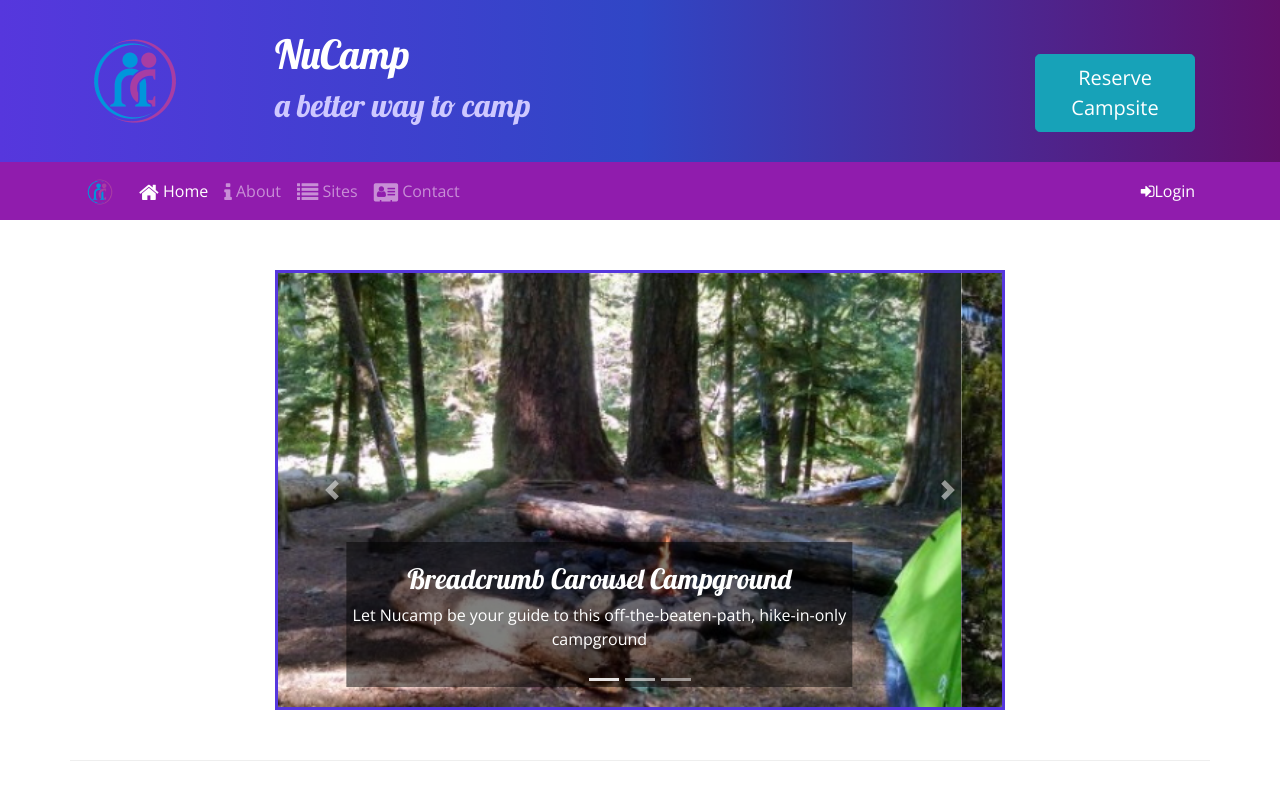
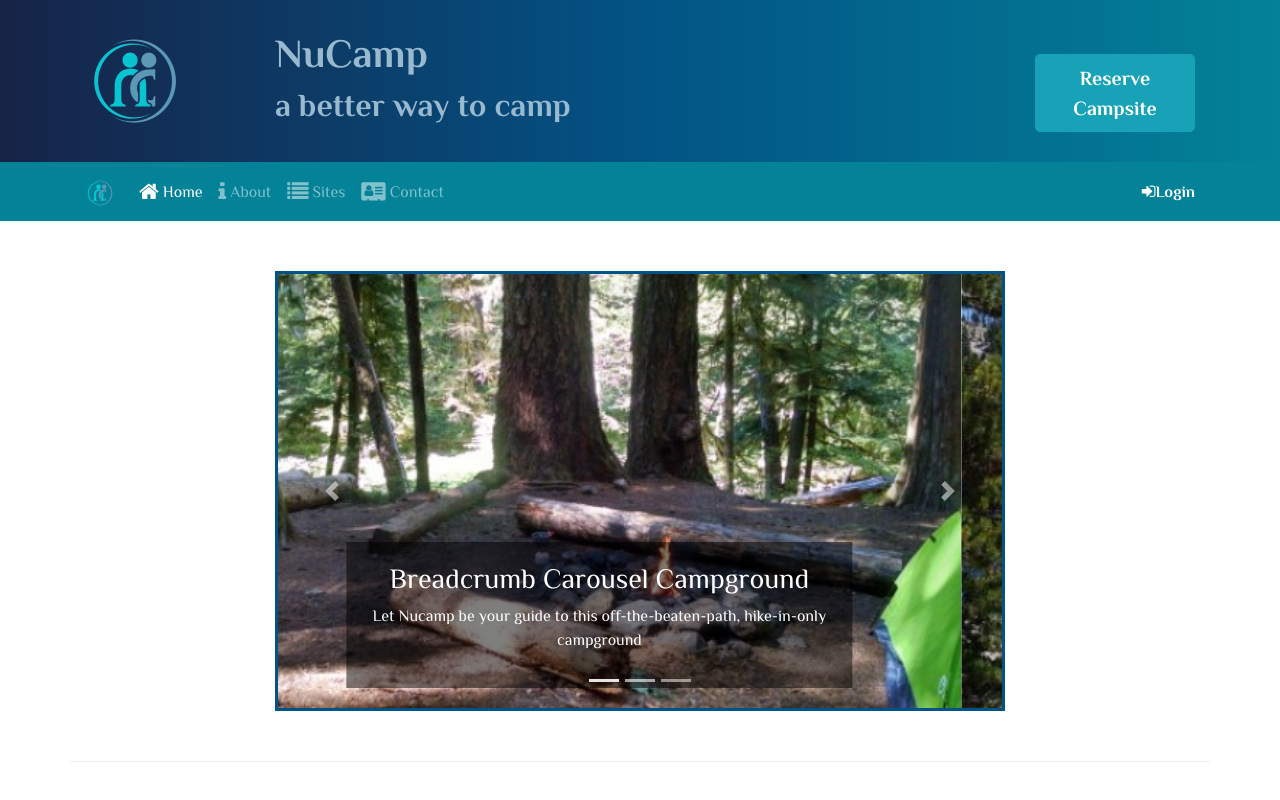
Before and after one commit to BravoDev1111/Nucampsite, a website: page index.html in a window 1280 px wide. Shown: the top 800 px of the page. Drawn offline with nearby package versions, Linux system fonts and the light colour scheme.

Commit message:
Code Challenge

```diff
--- a/css/styles.css
+++ b/css/styles.css
@@ -1,28 +1,32 @@
 body {
-    font-family: "Open Sans", sans-serif;
+    font-family: "Philosopher", sans-serif;
+}
+h1 {
+    font-family: "Philosopher", cursive;
+    color: #99BACE;
 }
 
-h1, h2, h3 {
-    font-family: "Lobster", cursive;
+ h2, h3 {
+    font-family: "Philosopher", cursive;
 }
 
 h2 {
-    color: #3046C5;
+    color: #025385;
 }
 
 header h2 {
-    color: #CEC8FF;
+    color: #99BACE;
 }
 
 .site-footer {
-    background-image: linear-gradient(#CEC8FF, white);
+    background-image: linear-gradient(#038298, lightgrey);
     padding: 20px 0;
 }
 
 .jumbotron {
     margin: 0;
     padding: 30px;
-    background-image: linear-gradient(to right, #5637DD, #3046C5, #60106B);
+    background-image: linear-gradient(to right, #172347, #025385, #038298);
     color: white;
 }
 
@@ -33,7 +37,7 @@ header h2 {
 }
 
 .navbar {
-    background-color: #901CAD
+    background-color: #038298;
 }
 a, a:hover {
     color: inherit;
@@ -43,5 +47,8 @@ a, a:hover {
     background-color: rgba(0, 0, 0, 0.5);
 }
 .carousel {
-    border: solid #5637DD
+    border: solid #025385;
 }
+.card-header {
+    background-image: #172347
+}
--- a/index.html
+++ b/index.html
@@ -12,7 +12,9 @@
     <!-- Additional CSS must be placed after Bootstrap CSS -->
     <link rel="stylesheet" href="node_modules/font-awesome/css/font-awesome.min.css" />
     <link rel="stylesheet" href="node_modules/bootstrap-social/bootstrap-social.css" />
-    <link rel="stylesheet" href="https://fonts.googleapis.com/css?family=Lobster|Open+Sans" />
+    <link rel="preconnect" href="https://fonts.googleapis.com">
+    <link rel="preconnect" href="https://fonts.gstatic.com" crossorigin>
+    <link href="https://fonts.googleapis.com/css2?family=Philosopher:wght@400;700&display=swap" rel="stylesheet">
     <link rel="stylesheet" href="css/styles.css" />
 
     <title>NuCamp: A Better Way To Camp</title>
@@ -24,16 +26,16 @@
         <div class="container">
             <div class="row">
                 <div class="col-4 col-sm-3 col-md-2 align-self-center">
-                    <img src="./images/logo.png" class="img-fluid" />
+                    <img src="./images/new-logo.png" class="img-fluid" />
                 </div>
                 <div class="col">
-                    <h1>NuCamp</h1>
-                    <h2>a better way to camp</h2>
+                    <h1><strong>NuCamp</strong></h1>
+                    <h2><strong>a better way to camp</strong></h2>
                 </div>
                 <div class="col-md-4 col-xl-2 mt-4">
                     <a href="#reserveForm" role="button" class="btn btn-lg btn-info" data-toggle="tooltip"
                         data-html="true" data-placement="bottom" data-html="true"
-                        title="Or call us at <br><strong> 1-206-555-1234</strong>">Reserve Campsite</a>
+                        title="Or call us at <br><strong> 1-206-555-1234</strong>"><strong>Reserve Campsite</strong></a>
                 </div>
             </div>
         </div>
@@ -42,7 +44,7 @@
 
     <nav class="navbar navbar-expand-sm navbar-dark sticky-top">
         <div class="container">
-            <a class="navbar-brand" href="#"><img src="./images/logo.png" height="30" width="30"></a>
+            <a class="navbar-brand" href="#"><img src="./images/new-logo.png" height="30" width="30"></a>
             <button class="navbar-toggler ml-auto" type="button" data-toggle="collapse" data-target="#nucampNavbar">
                 <span class="navbar-toggler-icon"></span>
             </button>
@@ -59,7 +61,7 @@
                 </ul>
                 <span class="navbar-text ml-auto">
                     <a role="button" data-toggle="modal" data-target="#loginModal">
-                        <i class="fa fa-sign-in"></i>Login
+                        <i class="fa fa-sign-in"></i><strong>Login</strong>
                     </a>
                 </span>
             </div>
```
Also changed, not shown: images/code-challenge.png (added), images/new-logo.png (added).
